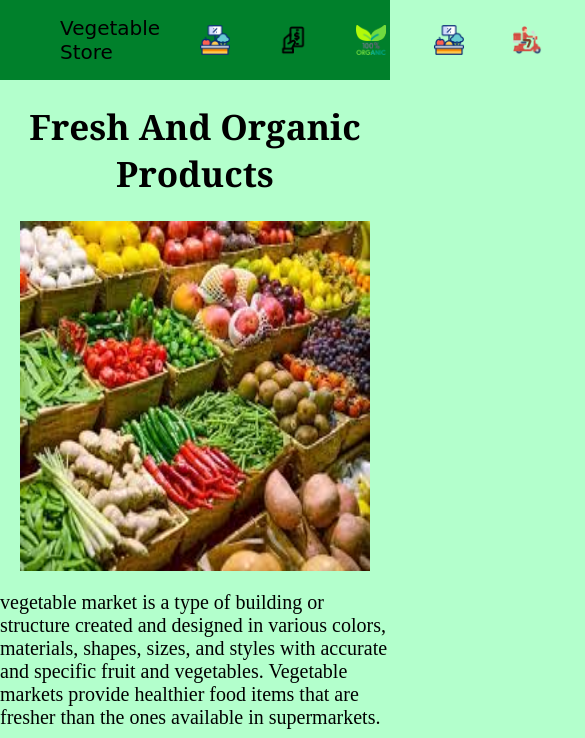
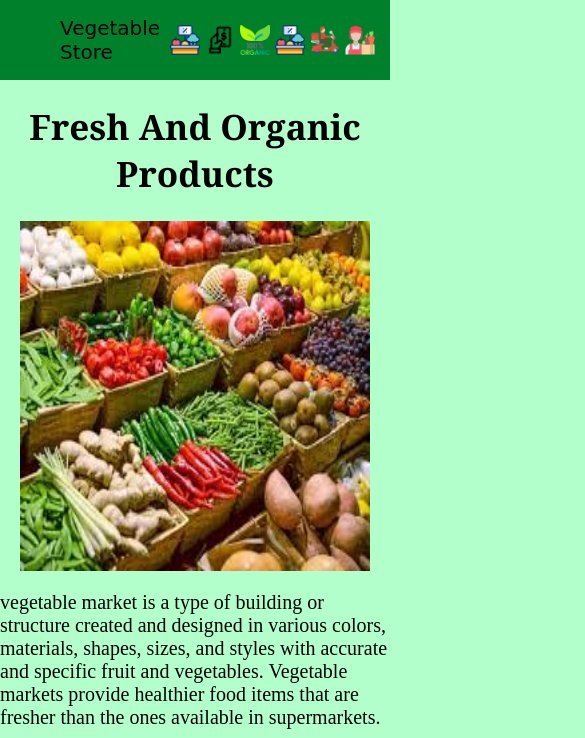
Before and after one commit to archana875/queries, a plain HTML site: page index.html in a window 390 px wide. Shown: the top 738 px of the page, 585 px wide, since content can reach past the window. Drawn offline with Linux system fonts and the light colour scheme.

Commit message:
img folder added

```diff
--- a/index.html
+++ b/index.html
@@ -4,7 +4,7 @@
     <meta charset="UTF-8">
     <meta name="viewport" content="width=device-width, initial-scale=1.0">
     <link rel="stylesheet" href="style.css">
-    <link rel="icon" href="./img/favicon.png" type="image/png">
+    <link rel="icon" href="./img/vegetables.png" type="image/png">
     <title>Media Queries</title>
 </head>
 <body>
--- a/style.css
+++ b/style.css
@@ -110,15 +110,15 @@ body{
 
 }
 .veg{
-    margin-left: 10px;
+    margin-left:10px;
 }
 .veg-item{
-    margin-right:13px;
+margin: 0px;
 }
 .veg-icon{
     height: 30px;
     width: 30px;
     margin-right: 5px;
-    justify-content: space-around;
+
 }
 }
```
